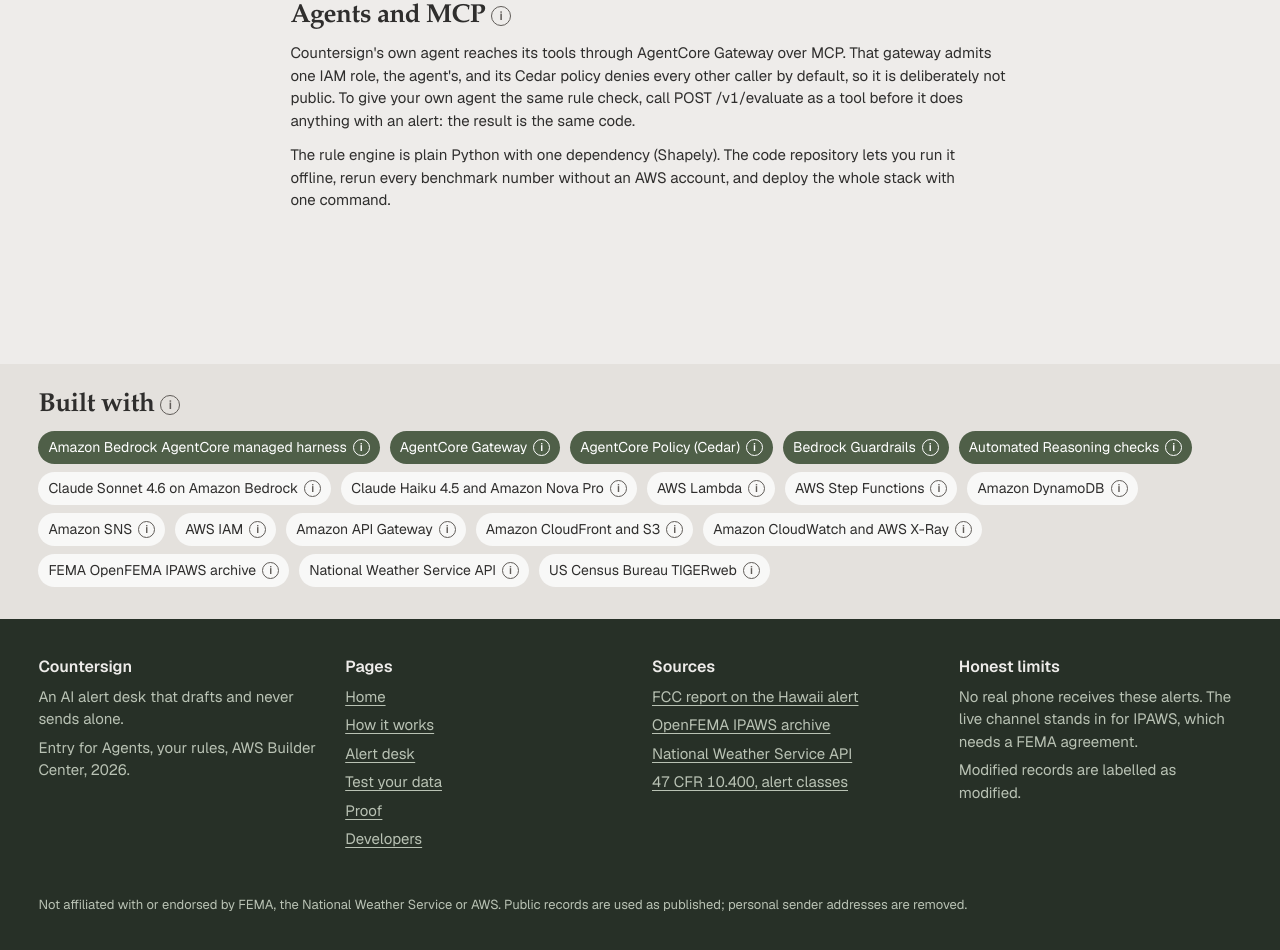
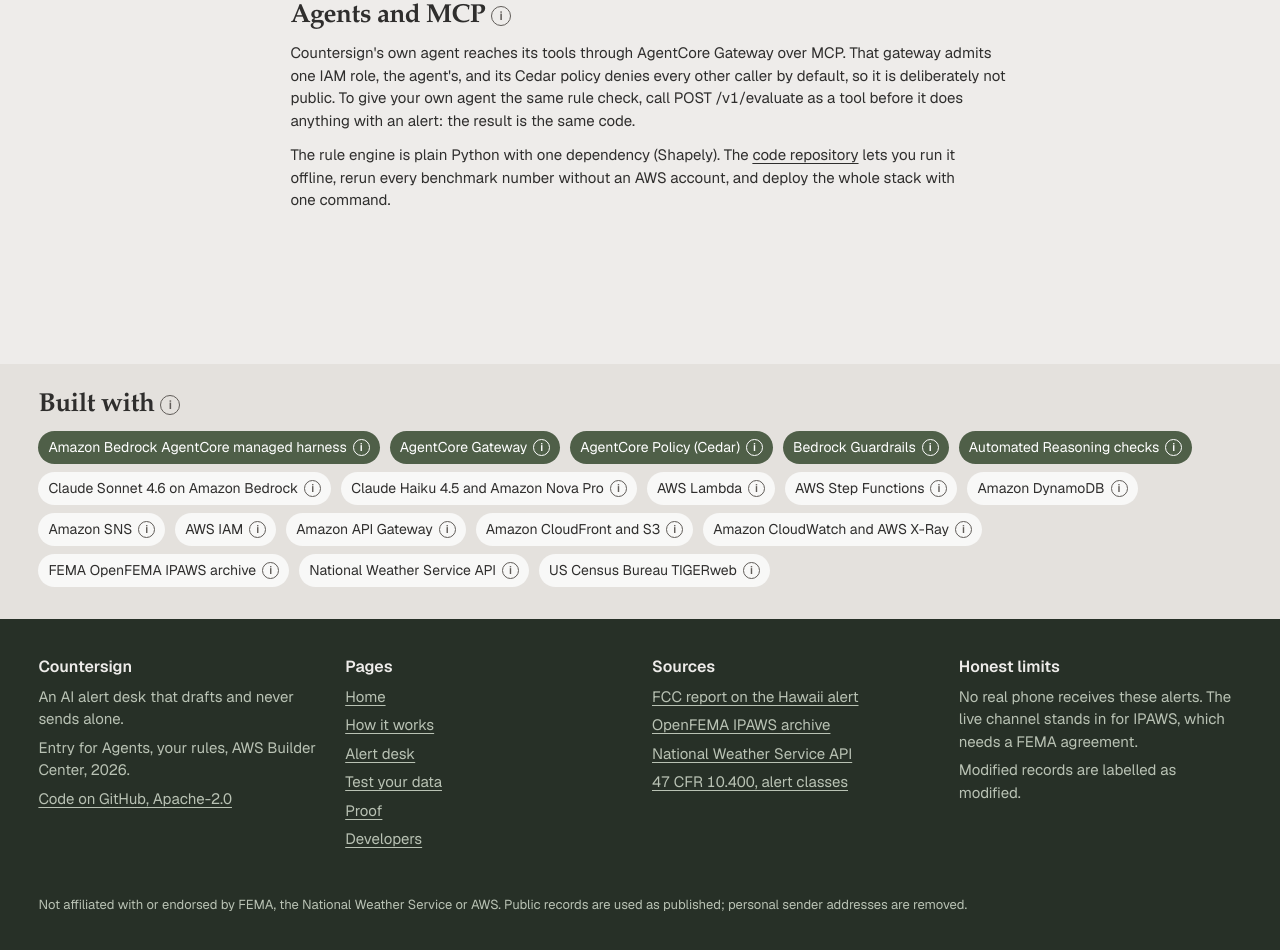
Before and after one commit to usv240/countersign, a plain HTML site: page web/developers.html in a window 1280 px wide. Shown: the part 3089-4039 px from the top of the page. Drawn offline with nearby package versions, Linux system fonts and the light colour scheme; a web font is replaced by a local one.

Commit message:
Link the repository from the write-up, README and site
Co-Authored-By: Claude Opus 5.5 <noreply@anthropic.com>

```diff
--- a/web/assets/site.js
+++ b/web/assets/site.js
@@ -204,7 +204,7 @@
     const f = document.querySelector("footer.foot");
     if (!f) return;
     f.innerHTML = `
-      <div><h3>Countersign</h3><ul><li>An AI alert desk that drafts and never sends alone.</li><li>Entry for Agents, your rules, AWS Builder Center, 2026.</li></ul></div>
+      <div><h3>Countersign</h3><ul><li>An AI alert desk that drafts and never sends alone.</li><li>Entry for Agents, your rules, AWS Builder Center, 2026.</li><li><a href="https://github.com/usv240/countersign">Code on GitHub, Apache-2.0</a></li></ul></div>
       <div><h3>Pages</h3><ul>${PAGES.map(([h, l]) => `<li><a href="${h}">${l}</a></li>`).join("")}</ul></div>
       <div><h3>Sources</h3><ul>
         <li><a href="https://docs.fcc.gov/public/attachments/DOC-350119A1.pdf">FCC report on the Hawaii alert</a></li>
--- a/web/developers.html
+++ b/web/developers.html
@@ -137,7 +137,7 @@
       <section id="mcp" aria-labelledby="mcp-h">
         <h2 id="mcp-h">Agents and MCP<button class="i" data-term="gateway"></button></h2>
         <p>Countersign's own agent reaches its tools through AgentCore Gateway over MCP. That gateway admits one IAM role, the agent's, and its Cedar policy denies every other caller by default, so it is deliberately not public. To give your own agent the same rule check, call POST /v1/evaluate as a tool before it does anything with an alert: the result is the same code.</p>
-        <p>The rule engine is plain Python with one dependency (Shapely). The code repository lets you run it offline, rerun every benchmark number without an AWS account, and deploy the whole stack with one command.</p>
+        <p>The rule engine is plain Python with one dependency (Shapely). The <a href="https://github.com/usv240/countersign">code repository</a> lets you run it offline, rerun every benchmark number without an AWS account, and deploy the whole stack with one command.</p>
       </section>
     </div>
   </div>
```
Also changed, not shown: web/proof.html (+1 -1 lines), 2 other files.
